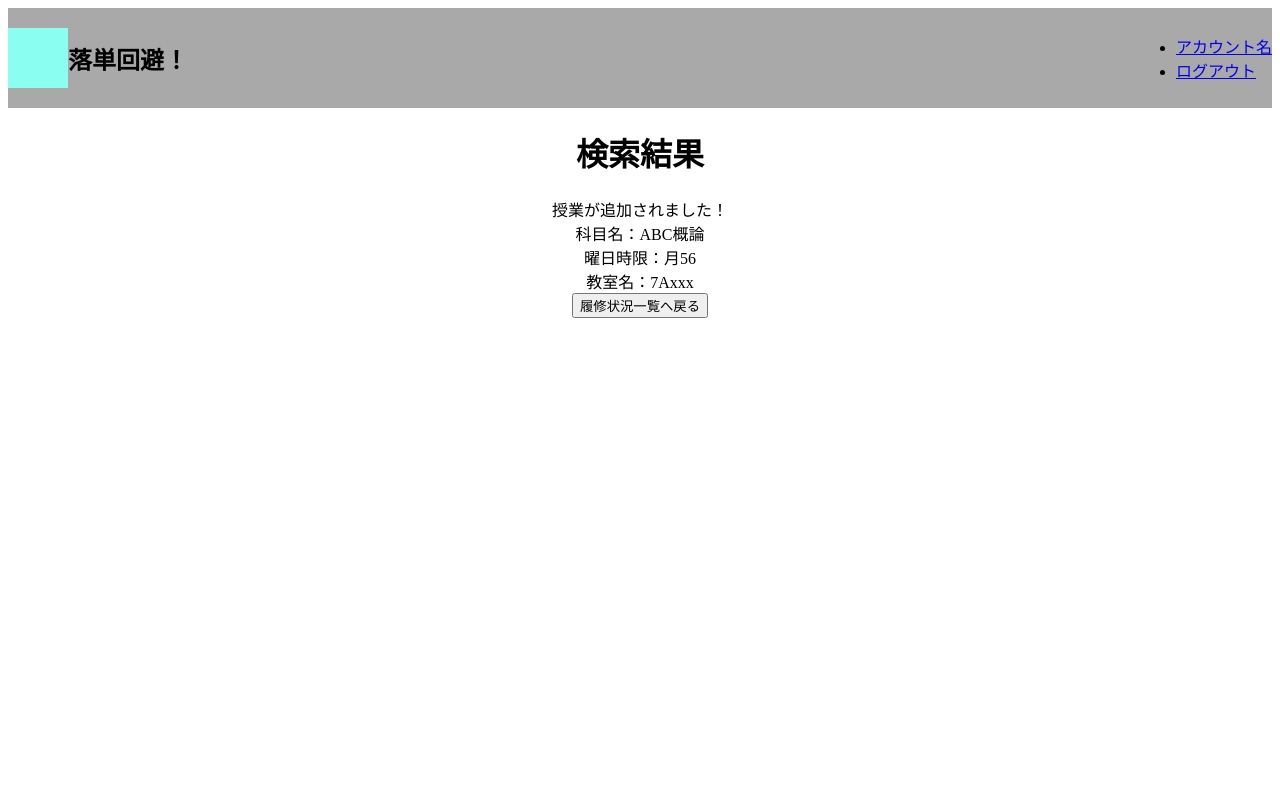
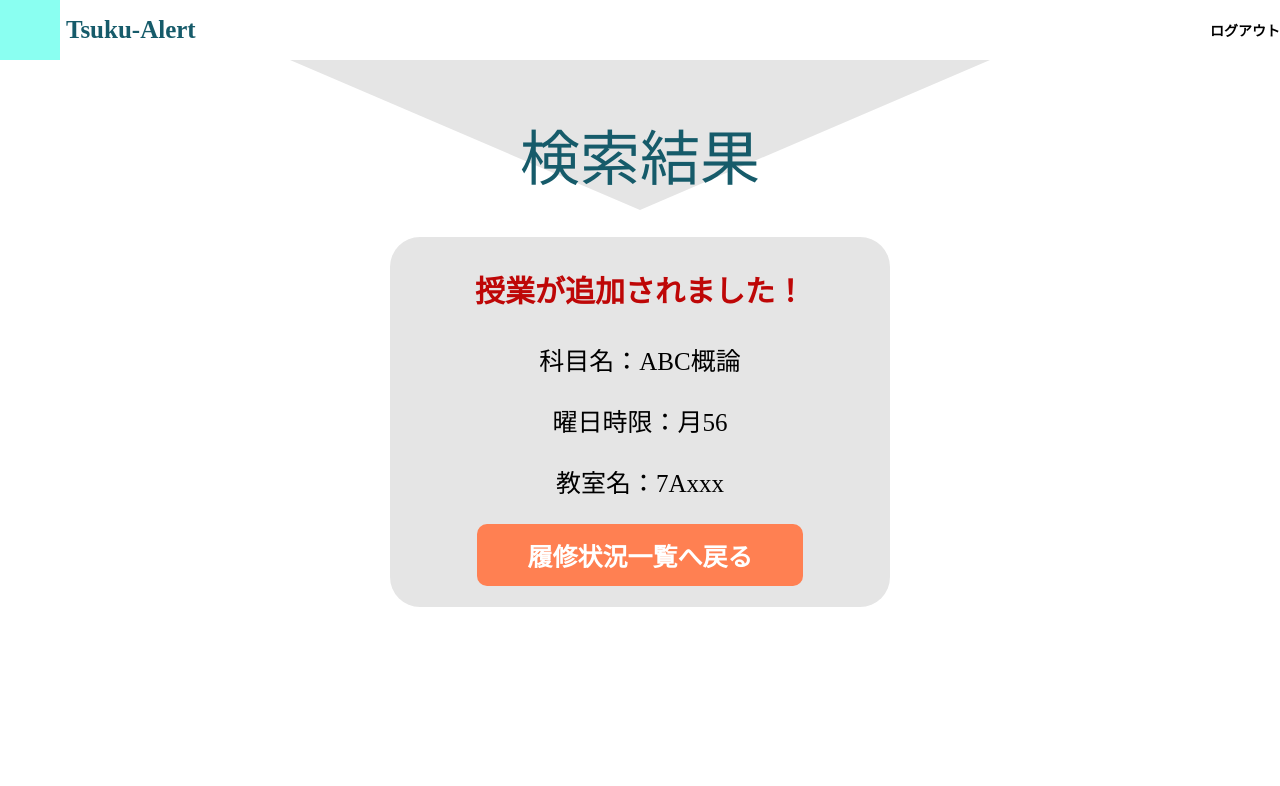
Before and after one commit to klis-nine/rakutan-prevention, a Flask app: template templates/add_comp.html in a window 1280 px wide. Shown: the top 786 px of the page. Run offline with Flask 3, Linux system fonts and the light colour scheme; the template is opened without the code that fills it, so the values that code supplies are empty.

Commit message:
css-change2

```diff
--- /dev/null
+++ b/statics/confirm-style.css
@@ -0,0 +1,106 @@
+header{
+    display:flex;
+    width:100%;
+    height:60px;
+    background: color #daeae5;
+    align-items:center;
+    }
+
+    body{
+        margin:0;
+    }
+
+    ul{
+        list-style:none;
+        margin:0;
+        display:flex;
+    }
+
+    li{
+        margin:0 0 0 15px;
+        font-size:14px;
+    }
+
+    a{
+        font-weight:bold;
+        text-decoration:none;
+    }
+
+    a:link{
+        color: #000;
+    }
+
+    a:hover{
+        color:#ff8052;
+    }
+
+    .title{
+        margin-right:auto;
+        padding-left:6px;
+        font-size:25px;
+        font-weight:bold;
+        color:#165B6A;
+    }
+
+
+    .page-title{
+        color:#165B6A;
+        position:relative;
+        bottom: 160px;
+        font-size: 60px;
+    }
+
+    .confirm-text{
+        color:#165B6A;
+        font-weight:bold;
+        font-size: 30px;
+        position:relative;
+        top:30px;
+    }
+
+    .add-text{
+        color:#BE0707;
+        font-weight:bold;
+        font-size: 30px;
+        position:relative;
+        top:30px;
+    }
+
+    .normal-text{
+        font-size: 25px;
+        position:relative;
+        top:30px;
+    }
+
+    .square{
+        background: #e5e5e5;
+        margin:auto;
+        position:relative;
+        bottom:180px;
+        width: 500px;
+        height: 370px;
+        border-radius: 30px;
+    }
+
+    .for-button{
+        position:relative;
+        top:30px;
+        padding: 13px 50px;
+        background: #ff8052;
+        color:#ffffff;
+        font-size:25px;
+        font-weight:bold;
+        border-radius: 10px;
+        border:none;
+    }
+
+    .triangle {
+        position:relative;
+        width: 0;
+        height: 0;
+        border-style: solid;
+        border-right: 350px solid transparent;
+        border-left: 350px solid transparent;
+        border-top: 150px solid #e5e5e5;
+        border-bottom: 0;
+      }
--- a/statics/create-style.css
+++ b/statics/create-style.css
@@ -65,3 +65,8 @@ header{
         border-radius: 30px;
         background-position:center;
     }
+
+    .pass-forget{
+        position:relative;
+        top: 30px
+    }
--- a/templates/add_comp.html
+++ b/templates/add_comp.html
@@ -2,25 +2,32 @@
 <html lang="ja">
     <head>
         <meta charset="UTF-8">
-        <title>落単回避アプリ</title>
-        <link rel="stylesheet" href="prevstyle1.css">
+        <title>検索結果 | TsukuAlert</title>
+        <link rel="stylesheet" href="confirm-style.css">
     </head>
 
     <body>
         <header>
             <img src="icon.png">
-            <h2 class="title">落単回避！</h2>
-            <ul>
-                <li><a href="#">アカウント名</a></li>
-                <li><a href="#">ログアウト</a></li>
-            </ul>
+            <h2 class="title">Tsuku-Alert</h2>
+            <nav>
+                <ul>
+                    <li><a href="#">ログアウト</a></li>
+                </ul>
+            </nav>
         </header>
 
-        <center><h1>検索結果</h1></center>
-        <center>授業が追加されました！</center>
-        <center>科目名：ABC概論</center>
-        <center>曜日時限：月56</center>
-        <center>教室名：7Axxx</center>
-        <center><button type="button">履修状況一覧へ戻る</button></center>
+        <center>
+            <div class="triangle">
+            </div>
+            <p class="page-title">検索結果</p>
+        </center>
+        <div class="square">
+        <center><p class="add-text">授業が追加されました！</p></center>
+        <center><p class="normal-text">科目名：ABC概論</p></center>
+        <center><p class="normal-text">曜日時限：月56</p></center>
+        <center><p class="normal-text">教室名：7Axxx</p></center>
+        <center><button class="for-button" type="button">履修状況一覧へ戻る</button></center>
+        </div>
     </body>
 </html>
```
Also changed, not shown: statics/login-style.css (+32 -2 lines), templates/notice-prev.html (+20 -13 lines), templates/pass-forget1.html (+13 -9 lines), templates/pass-forget2.html (+12 -8 lines), templates/pass-forget3.html (+5 -5 lines), templates/prev-login.html (+5 -5 lines), templates/search-confirm.html (+20 -13 lines).
